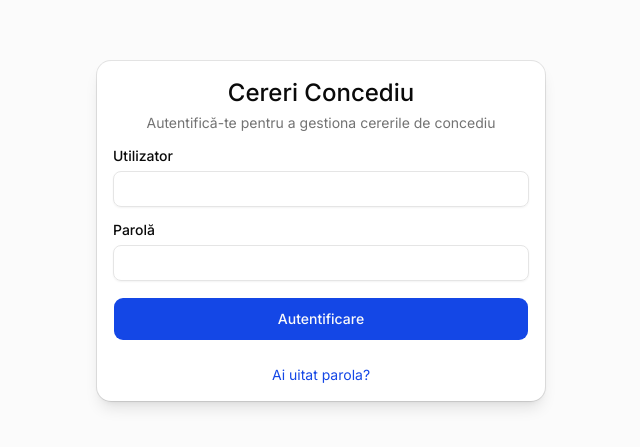
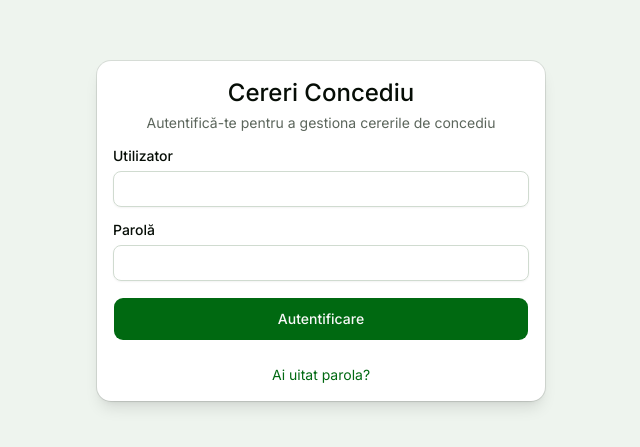
Before and after one commit to RedOctober7/cereri-concediu, a Next.js app: page /login in a window 1280 px wide. Shown: the part 169-616 px from the top of the page, without its empty margins (319-959 px from the left). Built offline with nearby package versions, Linux system fonts and the light colour scheme; no server answers.

Commit message:
Design verde + logo + sidebar modern

```diff
--- a/app/(admin)/layout.tsx
+++ b/app/(admin)/layout.tsx
@@ -1,6 +1,7 @@
 import { getServerSession } from "next-auth";
 import { redirect } from "next/navigation";
 import Link from "next/link";
+import Image from "next/image";
 import { authOptions } from "@/lib/auth";
 
 export default async function AdminLayout({
@@ -23,31 +24,49 @@ export default async function AdminLayout({
   }
 
   return (
-    <div className="min-h-full flex flex-col md:flex-row">
-      <aside className="border-b md:border-b-0 md:border-r md:w-56 bg-card p-4">
-        <p className="font-semibold text-sm mb-2">Administrare</p>
-        <nav className="text-sm space-y-1">
-          <Link href="/admin" className="block text-foreground font-medium">
-            Dashboard
-          </Link>
-          <Link href="/admin/puncte-lucru" className="block text-muted-foreground">
-            Puncte de lucru
-          </Link>
-          <Link href="/admin/utilizatori" className="block text-muted-foreground">
-            Utilizatori
-          </Link>
-          <Link href="/admin/reguli" className="block text-muted-foreground">
-            Reguli
-          </Link>
-          <Link href="/admin/cereri" className="block text-muted-foreground">
-            Cereri
-          </Link>
-          <Link href="/admin/rapoarte" className="block text-muted-foreground">
-            Rapoarte
-          </Link>
+    <div className="min-h-screen flex flex-col md:flex-row">
+      <aside className="md:w-64 bg-sidebar text-sidebar-foreground flex flex-col">
+        {/* Header sidebar */}
+        <div className="p-5 border-b border-sidebar-border flex items-center gap-3">
+          <Image src="/logo.svg" alt="Logo" width={40} height={40} />
+          <div>
+            <p className="font-bold text-sm text-sidebar-foreground">Cereri Concediu</p>
+            <p className="text-xs text-sidebar-foreground/60">Viomed Farm</p>
+          </div>
+        </div>
+
+        {/* Navigare */}
+        <nav className="flex-1 p-4 space-y-1">
+          <p className="text-xs font-semibold uppercase tracking-wider text-sidebar-foreground/40 mb-3 px-2">
+            Administrare
+          </p>
+          {[
+            { href: "/admin", label: "Dashboard", icon: "📊" },
+            { href: "/admin/utilizatori", label: "Utilizatori", icon: "👥" },
+            { href: "/admin/puncte-lucru", label: "Puncte de lucru", icon: "📍" },
+            { href: "/admin/reguli", label: "Reguli", icon: "⚙️" },
+            { href: "/admin/cereri", label: "Cereri", icon: "📋" },
+            { href: "/admin/rapoarte", label: "Rapoarte", icon: "📈" },
+          ].map((item) => (
+            <Link
+              key={item.href}
+              href={item.href}
+              className="flex items-center gap-3 px-3 py-2.5 rounded-lg text-sm text-sidebar-foreground/80 hover:bg-sidebar-accent hover:text-sidebar-foreground transition-colors"
+            >
+              <span>{item.icon}</span>
+              {item.label}
+            </Link>
+          ))}
         </nav>
+
+        {/* Footer sidebar */}
+        <div className="p-4 border-t border-sidebar-border">
+          <p className="text-xs text-sidebar-foreground/40 text-center">
+            Administrator
+          </p>
+        </div>
       </aside>
-      <main className="flex-1 p-4 md:p-6">{children}</main>
+      <main className="flex-1 p-4 md:p-6 bg-background">{children}</main>
     </div>
   );
 }
--- a/app/globals.css
+++ b/app/globals.css
@@ -49,72 +49,72 @@
 }
 
 :root {
-  --background: oklch(1 0 0);
-  --foreground: oklch(0.145 0 0);
+  --background: oklch(0.98 0.005 145);
+  --foreground: oklch(0.15 0.02 145);
   --card: oklch(1 0 0);
-  --card-foreground: oklch(0.145 0 0);
+  --card-foreground: oklch(0.15 0.02 145);
   --popover: oklch(1 0 0);
-  --popover-foreground: oklch(0.145 0 0);
-  --primary: oklch(0.488 0.243 264.376);
-  --primary-foreground: oklch(0.985 0 0);
-  --secondary: oklch(0.97 0 0);
-  --secondary-foreground: oklch(0.205 0 0);
-  --muted: oklch(0.97 0 0);
-  --muted-foreground: oklch(0.556 0 0);
-  --accent: oklch(0.97 0 0);
-  --accent-foreground: oklch(0.205 0 0);
+  --popover-foreground: oklch(0.15 0.02 145);
+  --primary: oklch(0.45 0.15 145);
+  --primary-foreground: oklch(0.98 0 0);
+  --secondary: oklch(0.93 0.02 145);
+  --secondary-foreground: oklch(0.2 0.05 145);
+  --muted: oklch(0.93 0.02 145);
+  --muted-foreground: oklch(0.5 0.02 145);
+  --accent: oklch(0.93 0.02 145);
+  --accent-foreground: oklch(0.2 0.05 145);
   --destructive: oklch(0.577 0.245 27.325);
-  --border: oklch(0.922 0 0);
-  --input: oklch(0.922 0 0);
-  --ring: oklch(0.708 0 0);
-  --chart-1: oklch(0.87 0 0);
-  --chart-2: oklch(0.556 0 0);
-  --chart-3: oklch(0.439 0 0);
-  --chart-4: oklch(0.371 0 0);
-  --chart-5: oklch(0.269 0 0);
+  --border: oklch(0.88 0.02 145);
+  --input: oklch(0.88 0.02 145);
+  --ring: oklch(0.45 0.15 145);
+  --chart-1: oklch(0.45 0.15 145);
+  --chart-2: oklch(0.55 0.12 145);
+  --chart-3: oklch(0.65 0.1 145);
+  --chart-4: oklch(0.75 0.08 145);
+  --chart-5: oklch(0.85 0.05 145);
   --radius: 0.625rem;
-  --sidebar: oklch(0.985 0 0);
-  --sidebar-foreground: oklch(0.145 0 0);
-  --sidebar-primary: oklch(0.205 0 0);
-  --sidebar-primary-foreground: oklch(0.985 0 0);
-  --sidebar-accent: oklch(0.97 0 0);
-  --sidebar-accent-foreground: oklch(0.205 0 0);
-  --sidebar-border: oklch(0.922 0 0);
-  --sidebar-ring: oklch(0.708 0 0);
+  --sidebar: oklch(0.2 0.08 145);
+  --sidebar-foreground: oklch(0.95 0.02 145);
+  --sidebar-primary: oklch(0.55 0.15 145);
+  --sidebar-primary-foreground: oklch(0.98 0 0);
+  --sidebar-accent: oklch(0.3 0.08 145);
+  --sidebar-accent-foreground: oklch(0.95 0.02 145);
+  --sidebar-border: oklch(0.3 0.08 145);
+  --sidebar-ring: oklch(0.55 0.15 145);
 }
 
 .dark {
-  --background: oklch(0.145 0 0);
-  --foreground: oklch(0.985 0 0);
-  --card: oklch(0.205 0 0);
-  --card-foreground: oklch(0.985 0 0);
-  --popover: oklch(0.205 0 0);
-  --popover-foreground: oklch(0.985 0 0);
-  --primary: oklch(0.922 0 0);
-  --primary-foreground: oklch(0.205 0 0);
-  --secondary: oklch(0.269 0 0);
-  --secondary-foreground: oklch(0.985 0 0);
-  --muted: oklch(0.269 0 0);
-  --muted-foreground: oklch(0.708 0 0);
-  --accent: oklch(0.269 0 0);
-  --accent-foreground: oklch(0.985 0 0);
+  --background: oklch(0.12 0.02 145);
+  --foreground: oklch(0.95 0.02 145);
+  --card: oklch(0.18 0.03 145);
+  --card-foreground: oklch(0.95 0.02 145);
+  --popover: oklch(0.18 0.03 145);
+  --popover-foreground: oklch(0.95 0.02 145);
+  --primary: oklch(0.55 0.15 145);
+  --primary-foreground: oklch(0.1 0.02 145);
+  --secondary: oklch(0.25 0.05 145);
+  --secondary-foreground: oklch(0.95 0.02 145);
+  --muted: oklch(0.25 0.05 145);
+  --muted-foreground: oklch(0.65 0.05 145);
+  --accent: oklch(0.25 0.05 145);
+  --accent-foreground: oklch(0.95 0.02 145);
   --destructive: oklch(0.704 0.191 22.216);
   --border: oklch(1 0 0 / 10%);
   --input: oklch(1 0 0 / 15%);
-  --ring: oklch(0.556 0 0);
-  --chart-1: oklch(0.87 0 0);
-  --chart-2: oklch(0.556 0 0);
-  --chart-3: oklch(0.439 0 0);
-  --chart-4: oklch(0.371 0 0);
-  --chart-5: oklch(0.269 0 0);
-  --sidebar: oklch(0.205 0 0);
-  --sidebar-foreground: oklch(0.985 0 0);
-  --sidebar-primary: oklch(0.488 0.243 264.376);
-  --sidebar-primary-foreground: oklch(0.985 0 0);
-  --sidebar-accent: oklch(0.269 0 0);
-  --sidebar-accent-foreground: oklch(0.985 0 0);
+  --ring: oklch(0.55 0.15 145);
+  --chart-1: oklch(0.55 0.15 145);
+  --chart-2: oklch(0.65 0.12 145);
+  --chart-3: oklch(0.75 0.1 145);
+  --chart-4: oklch(0.85 0.08 145);
+  --chart-5: oklch(0.95 0.05 145);
+  --sidebar: oklch(0.15 0.04 145);
+  --sidebar-foreground: oklch(0.95 0.02 145);
+  --sidebar-primary: oklch(0.55 0.15 145);
+  --sidebar-primary-foreground: oklch(0.98 0 0);
+  --sidebar-accent: oklch(0.25 0.05 145);
+  --sidebar-accent-foreground: oklch(0.95 0.02 145);
   --sidebar-border: oklch(1 0 0 / 10%);
-  --sidebar-ring: oklch(0.556 0 0);
+  --sidebar-ring: oklch(0.55 0.15 145);
 }
 
 @layer base {
```
Also changed, not shown: components/layout/EmployeeShell.tsx (+50 -31 lines), public/logo.svg (added).
